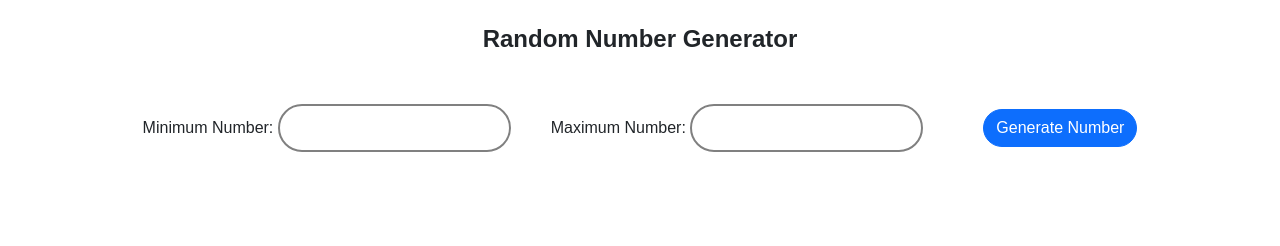
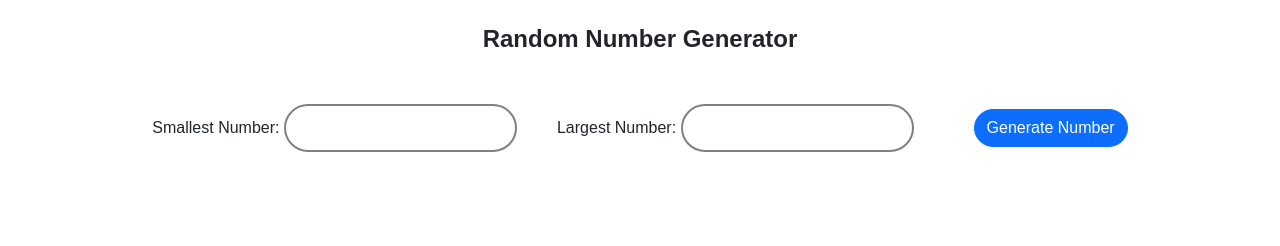
Before and after one commit to TheMohit2003/Random-Number-Generator, a plain HTML site: page index.html in a window 1280 px wide. Shown: the top 246 px of the page. Drawn offline with nearby package versions, Linux system fonts and the light colour scheme.

Commit message:
Added smallest and largest number text

```diff
--- a/index.html
+++ b/index.html
@@ -11,8 +11,8 @@
 <body>
     <h1>Random Number Generator</h1>
     <div class="container1">
-        <label for="first-number">Minimum Number: <input type="number" id="min" ></label>
-        <label for="second-number">Maximum Number: <input type="number" id="max"></label>
+        <label for="first-number">Smallest Number: <input type="number" id="min" ></label>
+        <label for="second-number">Largest Number: <input type="number" id="max"></label>
         <button  class="btn btn-primary button" onclick="generate()">Generate Number</button>
     </div>
     <div class="container2">
```
